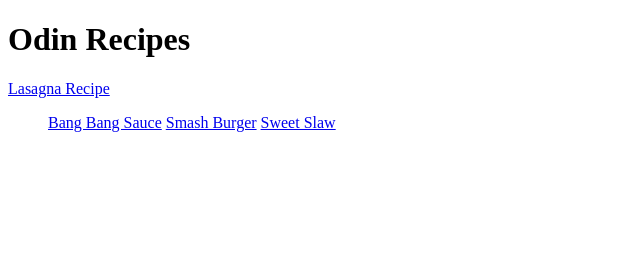
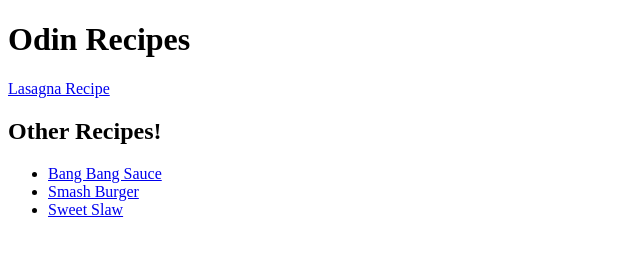
Before and after one commit to Ashton221/odin-recipes, a plain HTML site: page index.html in a window 1280 px wide. Shown: the whole page, without its empty margins (0-640 px from the left). Drawn offline with Linux system fonts and the light colour scheme.

Commit message:
Fixed issue with recipe links not being in list format

```diff
--- a/index.html
+++ b/index.html
@@ -8,11 +8,11 @@
         <h1>Odin Recipes</h1>
         <a href="./recipes/lasagna.html">Lasagna Recipe</a>
 
-
+        <h2>Other Recipes!</h2>
         <ul>
-            <a href="./recipes/bangbangsauce.html" target="_blank">Bang Bang Sauce</a>
-            <a href="./recipes/smashburger.html" target="_blank">Smash Burger</a>
-            <a href="./recipes/sweetslaw.html" target="_blank">Sweet Slaw</a>
+            <li><a href="./recipes/bangbangsauce.html" target="_blank">Bang Bang Sauce</a></li>
+            <li><a href="./recipes/smashburger.html" target="_blank">Smash Burger</a></li>
+            <li><a href="./recipes/sweetslaw.html" target="_blank">Sweet Slaw</a></li>
         </ul>
     </body>
 </html>
```
